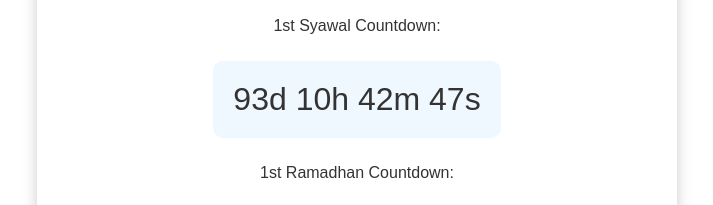
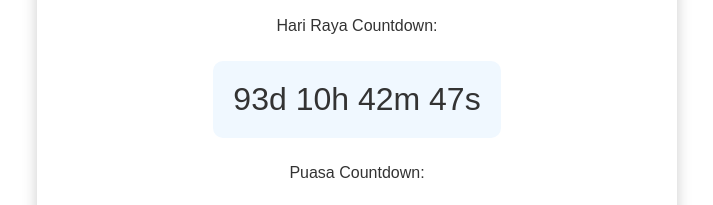
Before and after one commit to BlankedWave/Countdown-Raya, a plain HTML site: page index.html in a window 1280 px wide. Shown: the part 190-395 px from the top of the page, without its empty margins (283-996 px from the left). Drawn offline with Linux system fonts and the light colour scheme.

Commit message:
Update index.html

```diff
--- a/index.html
+++ b/index.html
@@ -10,11 +10,11 @@
     <div class="container">
         <h1>Countdown to Hari Raya and Ramadhan</h1>
         <div>
-            <p>1st Syawal Countdown:</p>
+            <p>Hari Raya Countdown:</p>
             <div class="countdown" id="syawal-countdown"></div>
         </div>
         <div>
-            <p>1st Ramadhan Countdown:</p>
+            <p>Puasa Countdown:</p>
             <div class="countdown" id="ramadhan-countdown"></div>
         </div>
         <div class="celebration" id="celebration">
```
